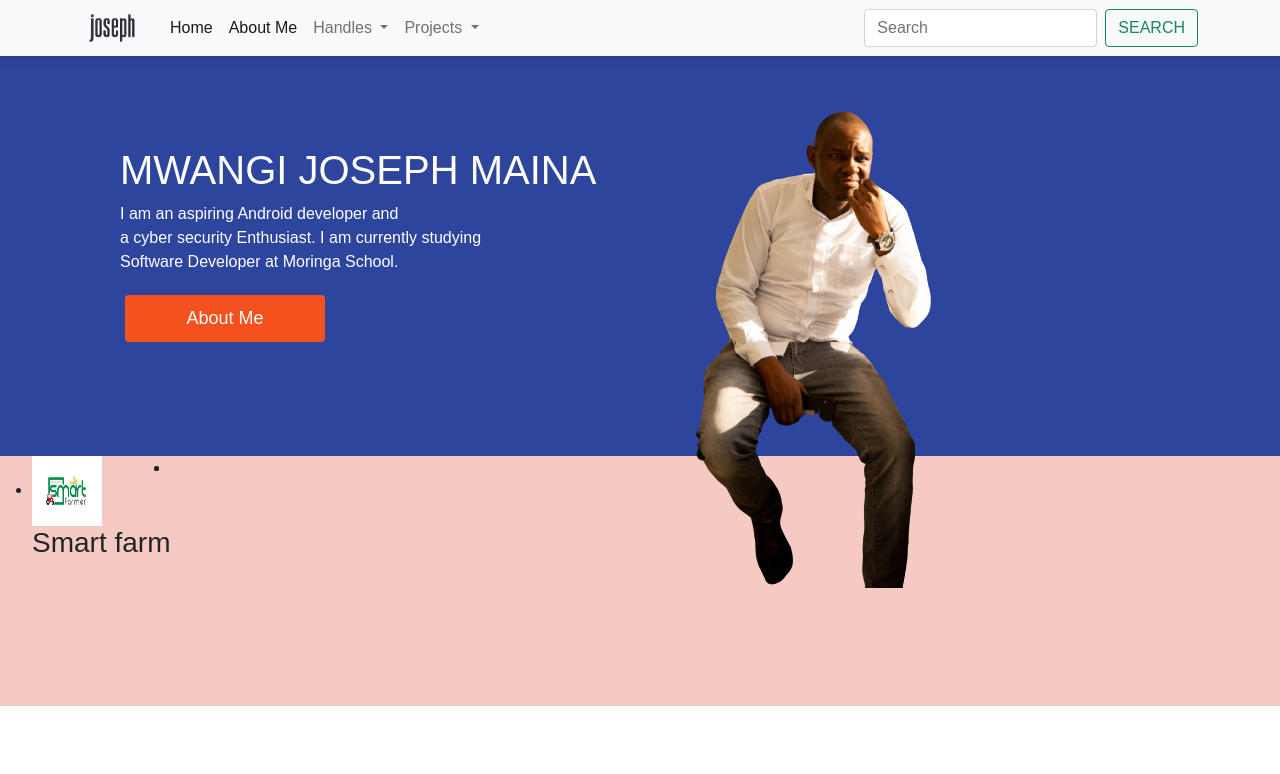
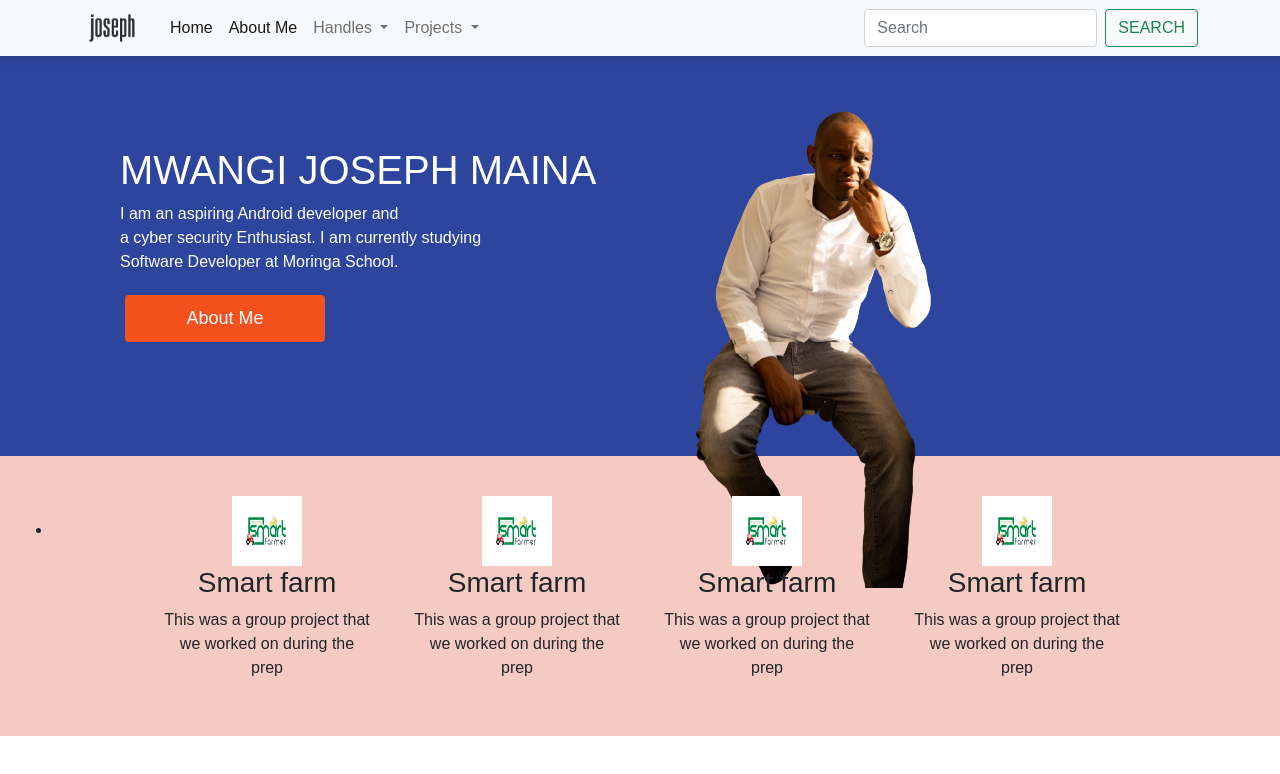
Before and after one commit to JMDev2/My-Portfolio, a plain HTML site: page index.html in a window 1280 px wide. Drawn offline with nearby package versions, Linux system fonts and the light colour scheme.

Commit message:
ft:This will add the artcle boxes

```diff
--- a/index.css
+++ b/index.css
@@ -28,12 +28,7 @@
 
 
 }
-.article{
-    height: 250px;
-    background-color: blue;
-    z-index: auto;
-    background-color: #f5cac3;
-}
+
 
 .button {
     border-radius: 4px;
@@ -74,6 +69,16 @@
     opacity: 1;
     right: 0;
   }
+  .article{
+    height: 280px;
+    background-color: blue;
+    z-index: auto;
+    background-color: #f5cac3;
+    padding: 20px;
+    display: flex;
+
+  }
+
   .article ul{
       display: flex;
       text-decoration: none;
@@ -82,6 +87,15 @@
       text-decoration: none;
   }
   .smartfarm{
+      border: 0 solid black;
+      height: 240px;
+      width: 250px;
+      text-align: center;
+      align-items: center;
+      padding: 20px;
+      position: relative;
+      left: 90px;
+
 
   }
   .smartfarm img{
--- a/index.html
+++ b/index.html
@@ -99,17 +99,38 @@ rel="stylesheet"
             <div class="smartfarm">
                 <img src="./images/Smart-Farmer-logo.png" >
                 <h3>Smart farm</h3>
+                <p>This was a group project that we worked on during the prep</p>
 
             </div>
 
 
         </li>
         <li>
+            <div class="smartfarm">
+                <img src="./images/Smart-Farmer-logo.png" >
+                <h3>Smart farm</h3>
+                <p>This was a group project that we worked on during the prep</p>
+
+            </div>
 
 
         </li>
         <li>
+            <div class="smartfarm">
+                <img src="./images/Smart-Farmer-logo.png" >
+                <h3>Smart farm</h3>
+                <p>This was a group project that we worked on during the prep</p>
 
+            </div>
+
+        </li>
+        <li>
+            <div class="smartfarm">
+                <img src="./images/Smart-Farmer-logo.png" >
+                <h3>Smart farm</h3>
+                <p>This was a group project that we worked on during the prep</p>
+
+            </div>
 
         </li>
     </ul>
```
